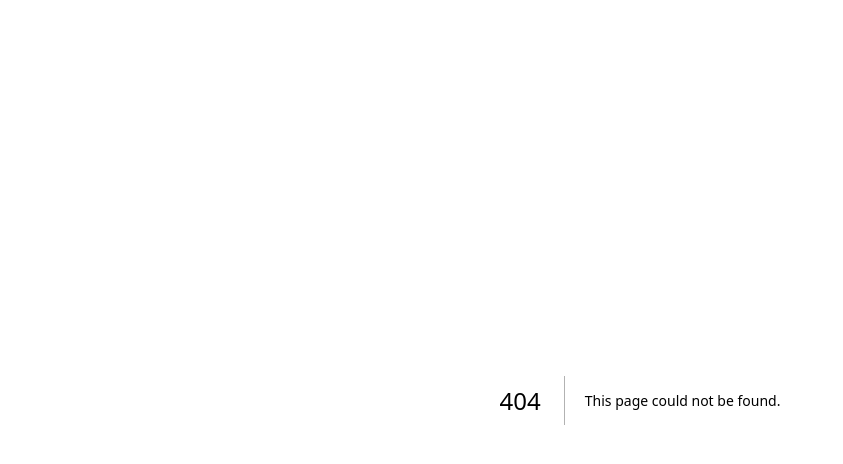
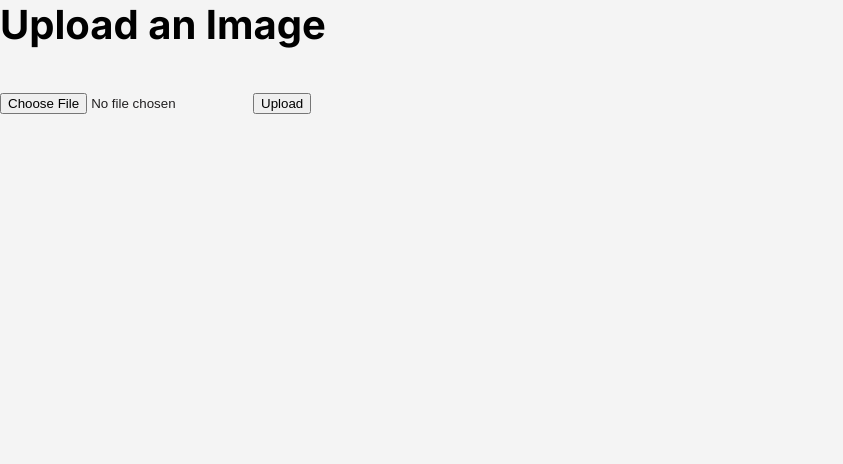
Before and after one commit to Aneta00/catapi, a Next.js app: page /upload in a window 1280 px wide. Before the commit this address had no page. Shown: the top 464 px of the page, without its empty margins (0-843 px from the left). Built offline with nearby package versions, Linux system fonts and the light colour scheme.

Commit message:
[feat] add upload page

```diff
--- /dev/null
+++ b/src/app/upload/page.tsx
@@ -0,0 +1,63 @@
+'use client'
+import { useState } from 'react';
+import { useRouter } from 'next/navigation';
+
+const UploadPage = () => {
+  const [selectedFile, setSelectedFile] = useState<File | null>(null);
+  const [error, setError] = useState<string | null>(null);
+  const [loading, setLoading] = useState<boolean>(false);
+  const router = useRouter();
+
+  const handleFileChange = (e: React.ChangeEvent<HTMLInputElement>) => {
+    if (e.target.files) {
+      setSelectedFile(e.target.files[0]);
+    }
+  };
+
+  const handleUpload = async () => {
+    if (!selectedFile) {
+      setError('Please select a file to upload.');
+      return;
+    }
+
+    setLoading(true);
+    setError(null);
+
+    const formData = new FormData();
+    formData.append('file', selectedFile);
+
+    try {
+      const response = await fetch('https://api.thecatapi.com/v1/images/upload', {
+        method: 'POST',
+        headers: {
+          'x-api-key': process.env.NEXT_PUBLIC_CAT_API_KEY as string
+        },
+        body: formData,
+      });
+
+      if (response.ok) {
+        router.push('/');
+      } else {
+        const errorData = await response.json();
+        setError(errorData.message || 'Failed to upload image.');
+      }
+    } catch (error) {
+      setError('An error occurred while uploading the image.');
+    } finally {
+      setLoading(false);
+    }
+  };
+
+  return (
+    <div>
+      <h1>Upload an Image</h1>
+      <input type="file" onChange={handleFileChange} />
+      <button onClick={handleUpload} disabled={loading}>
+        {loading ? 'Uploading...' : 'Upload'}
+      </button>
+      {error && <p style={{ color: 'red' }}>{error}</p>}
+    </div>
+  );
+};
+
+export default UploadPage;
```
